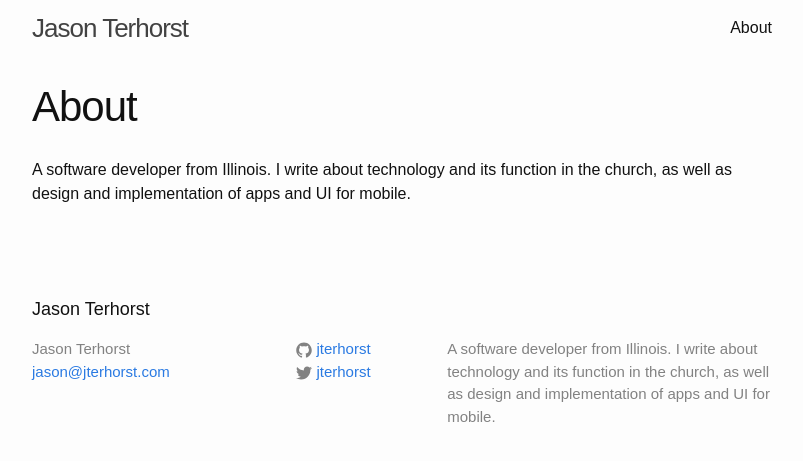
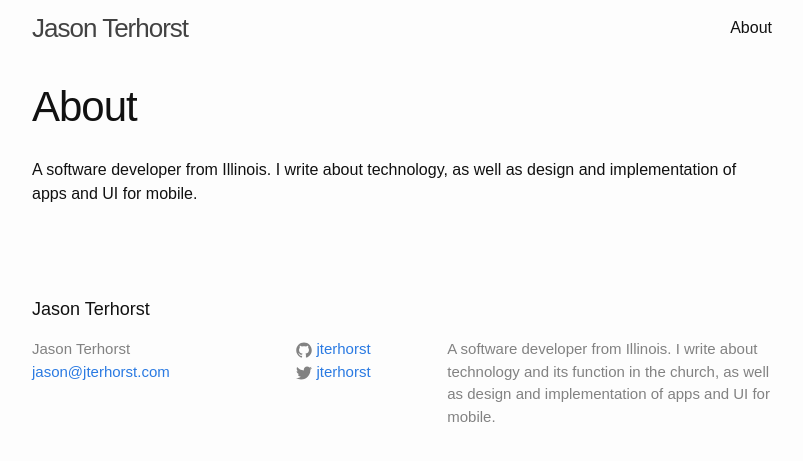
Before and after one commit to jterhorst/jterhorst.github.io, a Jekyll site: the page built from about.md, in a window 1280 px wide. Shown: the top 461 px of the page, without its empty margins (238-1041 px from the left). Built offline with Jekyll 4.4.1, drawn with Linux system fonts in a browser that asks for light colours; some web fonts are replaced.

Commit message:
Updated about

```diff
--- a/about.md
+++ b/about.md
@@ -4,4 +4,4 @@ title: About
 permalink: /about/
 ---
 
-A software developer from Illinois. I write about technology and its function in the church, as well as design and implementation of apps and UI for mobile.
+A software developer from Illinois. I write about technology, as well as design and implementation of apps and UI for mobile.
```
